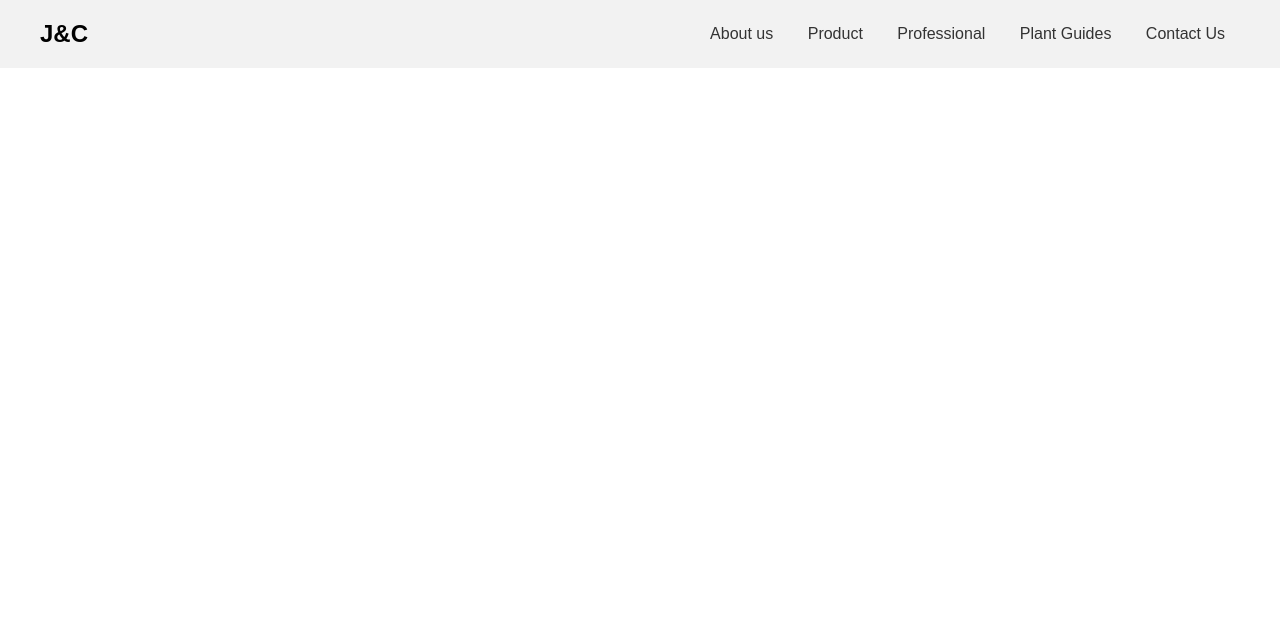
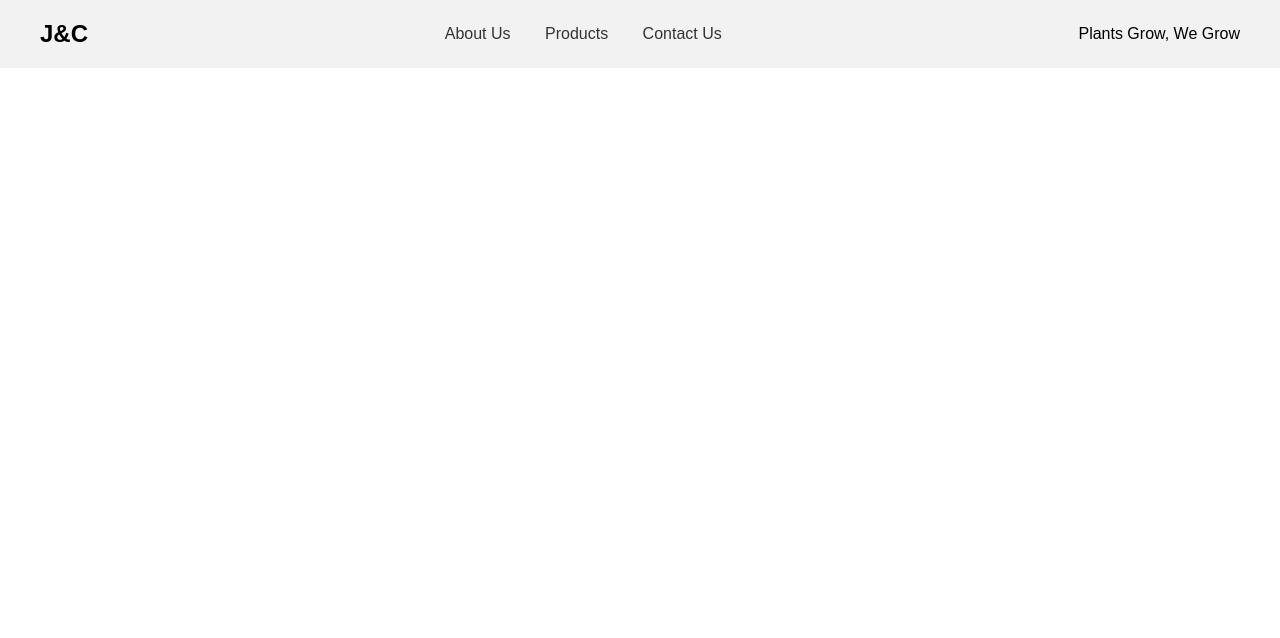
Before and after one commit to 1LittleSpider/JNC-Website, a Flask app: page / in a window 1280 px wide. Shown: the top 638 px of the page. Run offline with Flask 3, Linux system fonts and the light colour scheme.

Commit message:
changes in the base.html file 7/9

```diff
--- a/templates/base.html
+++ b/templates/base.html
@@ -1,20 +1,19 @@
 <!DOCTYPE html>
 <html lang="en">
 <head>
-  <meta charset="UTF-8">
-  <title>J&C Gardening</title>
+  <meta charset="UTF-8" />
+  <title>J&C Indoor Gardening</title>
   <link rel="stylesheet" href="{{ url_for('static', filename='css/style.css') }}">
 </head>
 <body>
   <header>
     <div class="logo">J&C</div>
     <nav>
-      <a href="/">About us</a>
-      <a href="/products">Product</a>
-      <a href="/professional">Professional</a>
-      <a href="/guides">Plant Guides</a>
-      <a href="/contact">Contact Us</a>
+      <a href="https://www.google.com" target="_blank">About Us</a>
+      <a href="https://www.google.com" target="_blank">Products</a>
+      <a href="https://www.google.com" target="_blank">Contact Us</a>
     </nav>
+    <div class="slogan">Plants Grow, We Grow</div>
   </header>
 
   {% block content %}{% endblock %}
```
